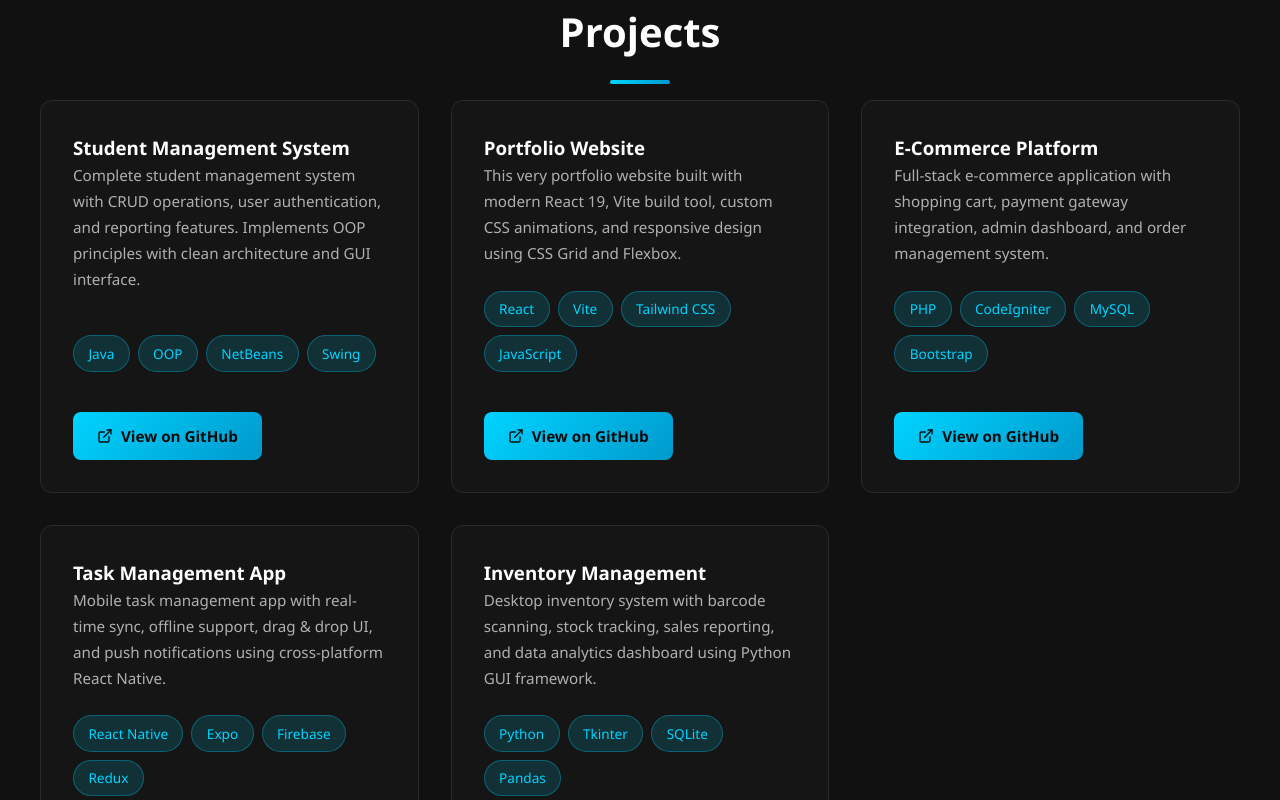
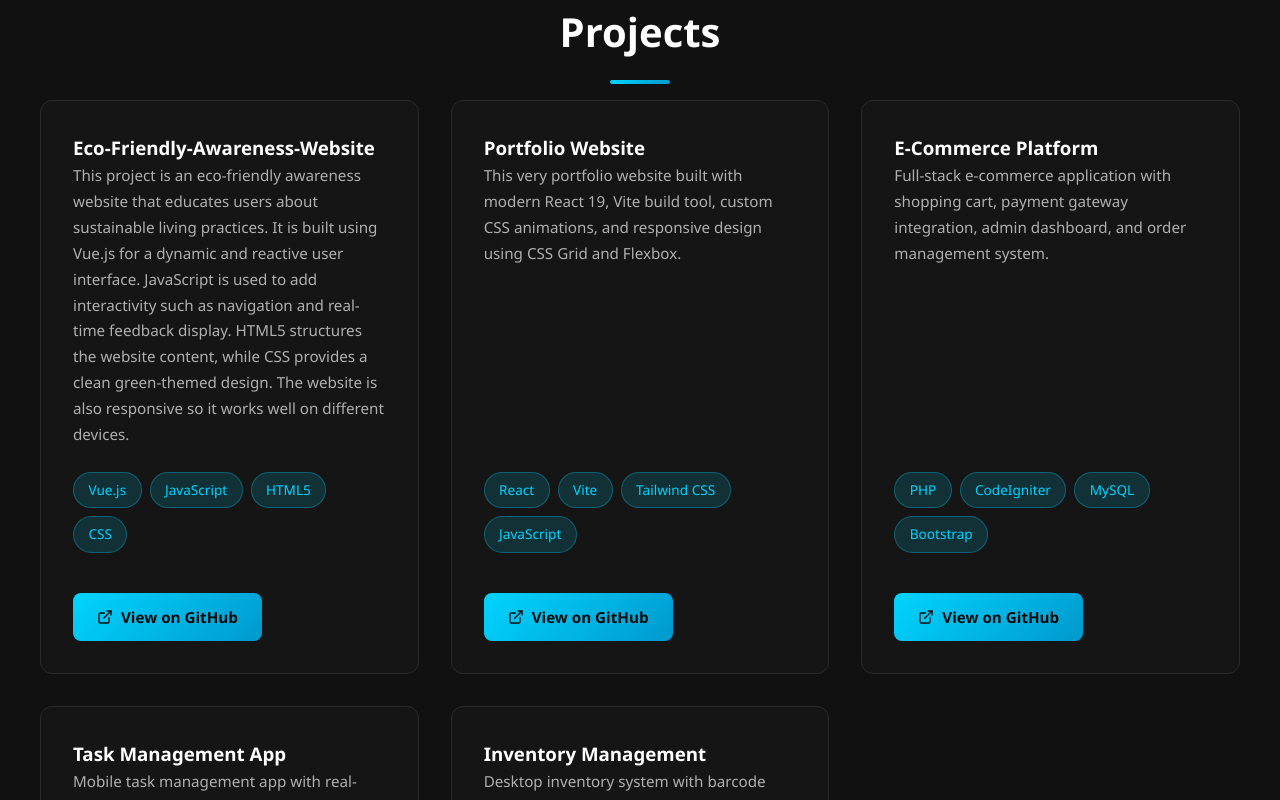
Before and after one commit to Hari-Mal/Malshi-s_Portfolio, a React (Vite) app in the folder PORTFOLIO_APP/: page / in a window 1280 px wide. Shown: the part 2160-2960 px from the top of the page. Built offline with nearby package versions, Linux system fonts and the light colour scheme.

Commit message:
Edit App.jsx

```diff
--- a/PORTFOLIO_APP/src/App.jsx
+++ b/PORTFOLIO_APP/src/App.jsx
@@ -16,6 +16,7 @@ import codelesstestautomation from './assets/codeless test automation.png'
 import settingafoundation from './assets/setting a foundation.png'
 import thewholeteam from './assets/the whole team.png'
 import webelementlocators from './assets/web element locator.png'
+import webdesignforbeginners from './assets/Web_Design_for_Beginners_E-Certificate.pdf2_page-0001.jpg'
 import { GraduationCap, Sparkles, Target, Code, Globe, Smartphone, Database, Wrench, ChevronDown, Award, Calendar, ExternalLink, Plus, Upload, Image as ImageIcon, X, Palette, Download, Eye } from 'lucide-react'
 
 function App() {
@@ -160,7 +161,15 @@ function App() {
       date: '05-03-2025',
       color: '#6c42ac',
       imageUrl: webelementlocators,
-        }
+      },
+      {
+      id: 'web-design-for-beginners',
+      title: 'Web Design for Beginners',
+      issuer: 'Center for open and distance learning (CODL) University of Moratuwa Sri Lanka',
+      date: '2024',
+      color: '#822a86',
+      imageUrl: webdesignforbeginners,
+      }
 
 
 
@@ -171,10 +180,10 @@ function App() {
   const [projectsData] = useState([
     {
       id: 1,
-      title: "Student Management System",
-      githubUrl: "https://github.com/harinimalshini/student-management-java",
-      techStack: ["Java", "OOP", "NetBeans", "Swing"],
-      description: "Complete student management system with CRUD operations, user authentication, and reporting features. Implements OOP principles with clean architecture and GUI interface."
+      title: "Eco-Friendly-Awareness-Website",
+      githubUrl: "https://github.com/Hari-Mal/Eco-Friendly-Awareness-Website-Vue.js-CSS-JavaScript-.git",
+      techStack: ["Vue.js", "JavaScript", "HTML5"," CSS"],
+      description: "This project is an eco-friendly awareness website that educates users about sustainable living practices. It is built using Vue.js for a dynamic and reactive user interface. JavaScript is used to add interactivity such as navigation and real-time feedback display. HTML5 structures the website content, while CSS provides a clean green-themed design. The website is also responsive so it works well on different devices."
     },
     {
       id: 2,
```
Also changed, not shown: PORTFOLIO_APP/src/assets/Web_Design_for_Beginners_E-Certificate.pdf2_page-0001.jpg (added).
